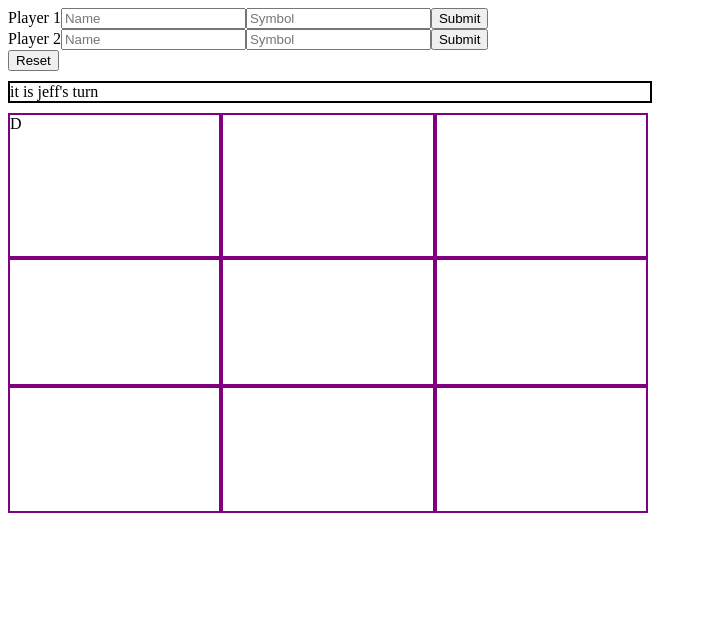
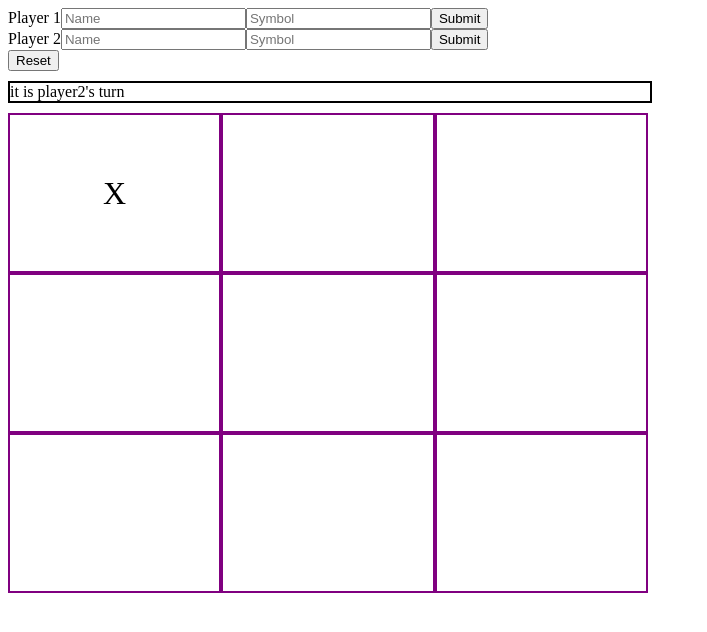
Before and after one commit to bafox2/TicTac, a plain HTML site: page index.html in a window 1280 px wide. Both pictures are taken after a click on the element 114 px from the left and 179 px from the top of the page. Shown: the whole page, without its empty margins (0-707 px from the left). Drawn offline with Linux system fonts and the light colour scheme.

Commit message:
first draft with ugly code

```diff
--- a/scripts.js
+++ b/scripts.js
@@ -1,3 +1,5 @@
+//could make a nice init function
+// could make the player button logic easier
 const Player = function(name, sign) {
     const getName = () => alert(name);
     const getSign = () => sign;
@@ -5,13 +7,8 @@ const Player = function(name, sign) {
 
 };
 
-let player1 = Player('jim', 'D');
-let player2 = Player('jeff', 'O');
-
-submit = document.querySelectorAll('.submit')
-submit.forEach((item) => {
-    item.addEventListener('click', updatePlayer)
-})
+let player1 = Player('Player1', 'X');
+let player2 = Player('player2', 'O');
 
 function updatePlayer(e) {
     //very ugly could maybe use document.querySelector('.name:nth-child(index)')
@@ -30,6 +27,11 @@ function updatePlayer(e) {
     }
 }
 
+submit = document.querySelectorAll('.submit')
+submit.forEach((item) => {
+    item.addEventListener('click', updatePlayer)
+})
+
 const gameboard = (() => {
 
     let _board = ["", "", "", "", "", "", "", "", ""];
@@ -40,7 +42,7 @@ const gameboard = (() => {
     })
 
     function clickevents(e) {
-        if (e.currentTarget.innerHTML == "") {
+        if (e.currentTarget.innerHTML == "" && gamelogic.getGameState() == true) {
             let index = findindex(e)
             makemark(index)
             renderboard()
@@ -64,22 +66,31 @@ const gameboard = (() => {
     }
 
     function renderboard() {
-        // obsolete right now because the makemark function does this on its own
+        //not doing anything?
+        for (i = 0; i <= 8; i++) {
+            _board[i] = Array.from(squares)[i].innerHTML
+        }
     }
 
-    function getboard() {
-        return _board
-    }
 
     function reset() {
         let _board = ["", "", "", "", "", "", "", "", ""];
+        for (i = 0; i <= 8; i++) {
+            Array.from(squares)[i].innerHTML = _board[i]
+        }
         display.innerHTML = "Please start!"
-
-        console.log(_board)
         squares.forEach((square) => {
             square.innerHTML = ""
         })
     }
+
+    function getboard() {
+        for (i = 0; i <= 8; i++) {
+            _board[i] = Array.from(squares)[i].innerHTML
+        }
+        return _board
+    }
+
     squares = document.querySelectorAll('.gamesquare')
     squares.forEach((square) => {
         square.addEventListener('click', clickevents)
@@ -94,6 +105,7 @@ const gamelogic = (() => {
 
     let playerturn = player1
     display = document.querySelector('.display')
+    let gameActive = true
 
     const handlePlayers = () => {
 
@@ -126,12 +138,15 @@ const gamelogic = (() => {
         display.innerHTML = `it is ${getplayer().name}'s turn`
     }
 
+    function getGameState() {
+        return gameActive
+    }
+
     const handleResultValidation = () => {
         let roundWon = false;
         let _board = []
         _board = gameboard.getboard()
 
-        console.log(_board)
         for (let i = 0; i <= 7; i++) {
             const winCondition = winningConditions[i];
             let a = _board[winCondition[0]];
@@ -157,7 +172,8 @@ const gamelogic = (() => {
 
         if (roundWon) {
             winningMessage()
-            return
+            gameActive = false
+                // need a way to stop more clicks on board
         }
 
         let roundDraw = !(_board.includes(""))
@@ -167,6 +183,12 @@ const gamelogic = (() => {
             return
         }
     }
-    return { handlePlayers: handlePlayers, flowMessage: flowMessage, handleResultValidation: handleResultValidation, getplayer: getplayer }
+    return {
+        handlePlayers: handlePlayers,
+        flowMessage: flowMessage,
+        handleResultValidation: handleResultValidation,
+        getplayer: getplayer,
+        getGameState: getGameState
+    }
 
 })()
--- a/styles.css
+++ b/styles.css
@@ -1,10 +1,11 @@
 .gameboard {
     display: grid;
     grid-template-columns: repeat(3, 1fr);
-    grid-template-rows: auto;
+    grid-template-rows: repeat(3, minmax(50px, 1fr));
     grid-auto-flow: row;
     width: 50vw;
-    height: 50vh;
+    height: 60vh;
+    margin: 0;
 }
 
 .display {
@@ -14,5 +15,9 @@
 }
 
 .gamesquare {
+    font-size: 2rem;
+    display: flex;
     border: 2px solid purple;
+    justify-content: center;
+    align-items: center;
 }
```
